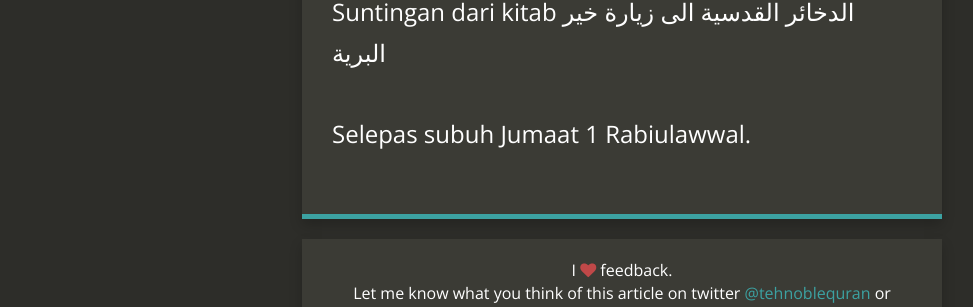
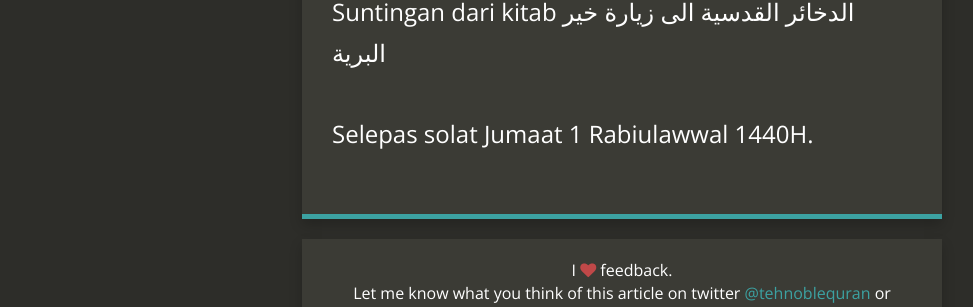
Before and after one commit to kedamaian/swsyafiq, a Jekyll site: the page built from _posts/2018-11-09--selamat-datang-bulan-rabiul-awwal.md, in a window 1280 px wide and 900 px high, scrolled down 1602 px. Shown: the part 396-703 px from the top of the window, without its empty margins (18-991 px from the left). Built offline with Jekyll 4.4.1, drawn with Linux system fonts in a browser that asks for light colours; nearby versions of some CDN libraries; comment, search, counter and statistics services are not loaded.

Commit message:
Update 2018-11-09--selamat-datang-bulan-rabiul-awwal.md

```diff
--- a/_posts/2018-11-09--selamat-datang-bulan-rabiul-awwal.md
+++ b/_posts/2018-11-09--selamat-datang-bulan-rabiul-awwal.md
@@ -39,5 +39,5 @@ Sebahagian kelebihan bumi Madinah:
 
 Suntingan dari kitab الدخائر القدسية الى زيارة خير البرية
 
-Selepas subuh Jumaat
-1 Rabiulawwal.
+Selepas solat Jumaat
+1 Rabiulawwal 1440H.
```
